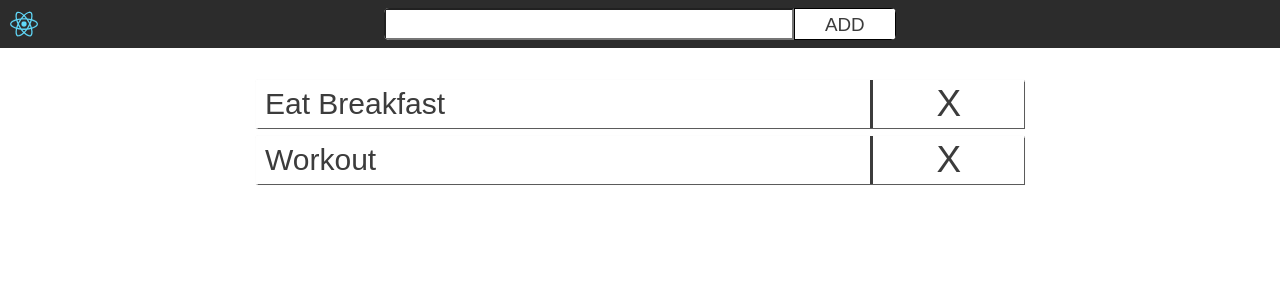
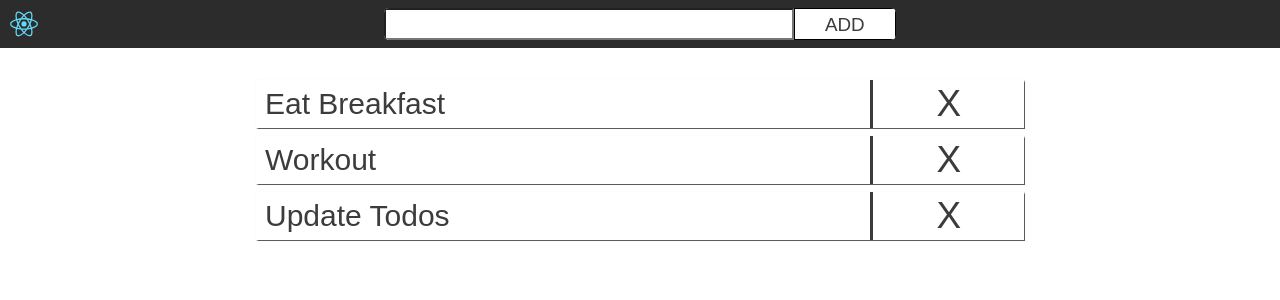
Before and after one commit to LaMavia/todolist-code, a React (Create React App) app: page / in a window 1280 px wide. Shown: the top 300 px of the page. Built offline with nearby package versions, Linux system fonts and the light colour scheme; a web font is replaced by a local one.

Commit message:
deleting by uuid.v4

```diff
--- a/src/App.js
+++ b/src/App.js
@@ -1,4 +1,5 @@
 import React, { Component } from 'react';
+import uuid from 'uuid'
 /*import JSDom from 'jsdom'
 import {Cookies} from '@tsmean/cookies'
 */
@@ -16,8 +17,9 @@ class App extends Component {
 
   componentWillMount() {
     let todosList = [
-      'Eat Breakfast',
-      'Workout'
+      {text: 'Eat Breakfast', id: uuid.v4()},
+      {text: 'Workout', id: uuid.v4()},
+      {text: 'Update Todos', id: uuid.v4()}
       ]
       this.setState({
         todosList
@@ -35,10 +37,9 @@ class App extends Component {
   }
 
   removeTodo(todo){
-    let updatedTodos = this.state.todosList;
-    updatedTodos = updatedTodos.filter((it) => it !== todo)
+    console.log(todo)
     this.setState({
-      todosList: updatedTodos
+      todosList: this.state.todosList.filter((it,i) => it.id !== todo.id)
     })
   }
 
--- a/src/components/Form.js
+++ b/src/components/Form.js
@@ -1,12 +1,16 @@
 import React, {Component} from 'react'
+import uuid from 'uuid'
 
 export default class Form extends Component{
   subHandler(e){
     e.preventDefault()
     let validator = /<|{|\(.*\);/g
-    let newTodo = this.refs.content.value;
+    let newTodo = {
+      text: this.refs.content.value,
+      id: uuid.v4()
+    }
     if(newTodo){
-      if(!validator.test(newTodo)){
+      if(!validator.test(newTodo.text)){
         this.props.subHandler(newTodo)
         this.refs.content.value = '';
         return
--- a/src/components/List.js
+++ b/src/components/List.js
@@ -11,7 +11,7 @@ export default class List extends Component{
   render(){
     let listItems
       listItems = this.props.itemsList.map((el,i) => {return(
-      <ListItem key={i} onDel={this.removeHandler.bind(this)} text={el} index={i}/>
+      <ListItem key={i} onDel={this.removeHandler.bind(this)} item={el}/>
     )})
       if(this.props.itemsList.length > 0)return(
         <ol className="list">
--- a/src/components/ListItem.js
+++ b/src/components/ListItem.js
@@ -5,8 +5,8 @@ export default class ListItem extends Component{
   render(){
     return(
       <li className="list__item">
-        <span className="list__item_text">{this.props.text}</span>
-        <button className="list__item_btn" onClick={this.props.onDel.bind(this, this.props.text)}>X</button>
+        <span className="list__item_text">{this.props.item.text}</span>
+        <button className="list__item_btn" onClick={this.props.onDel.bind(this, this.props.item)}>X</button>
       </li>
     )
   }
```
